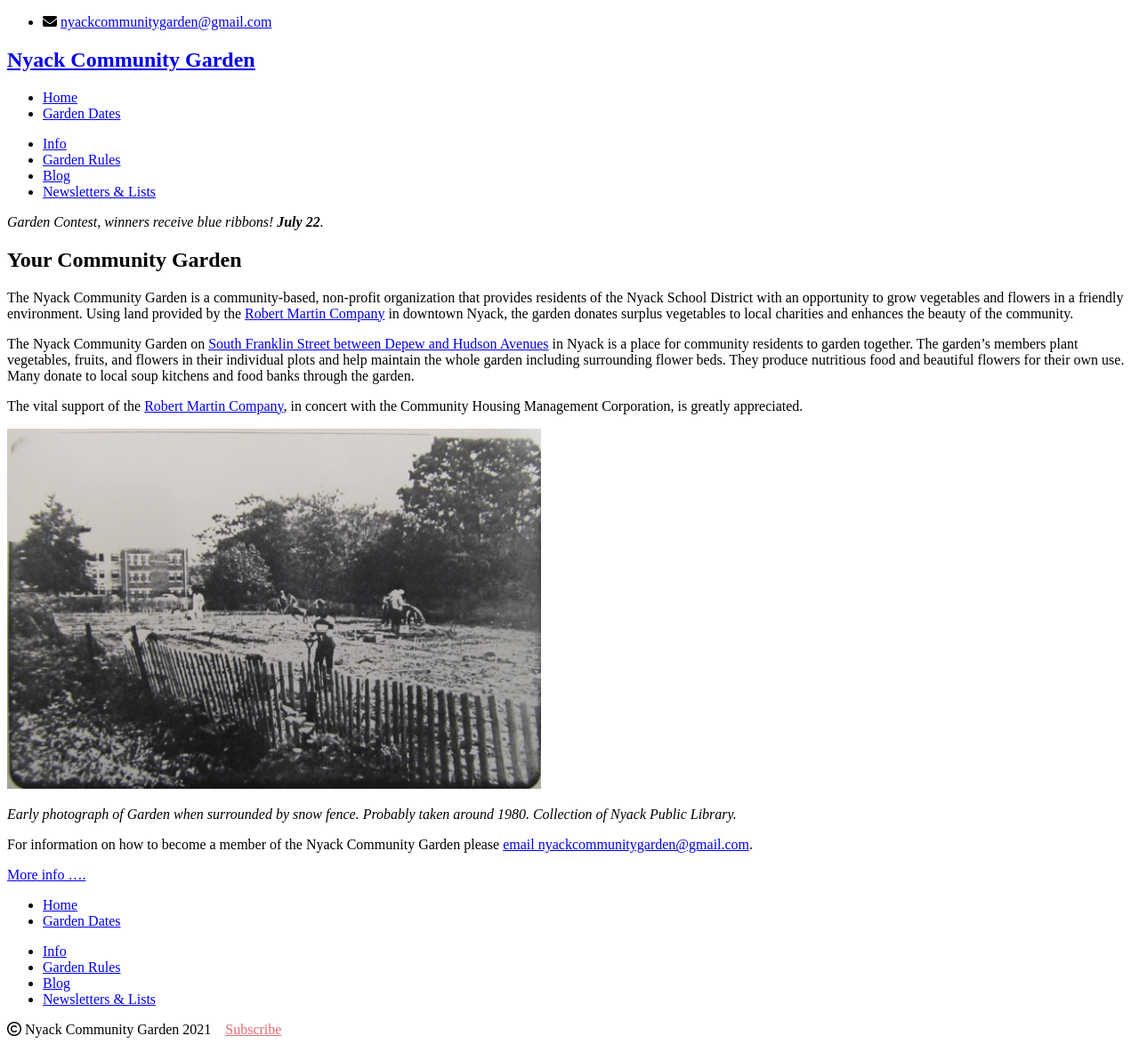
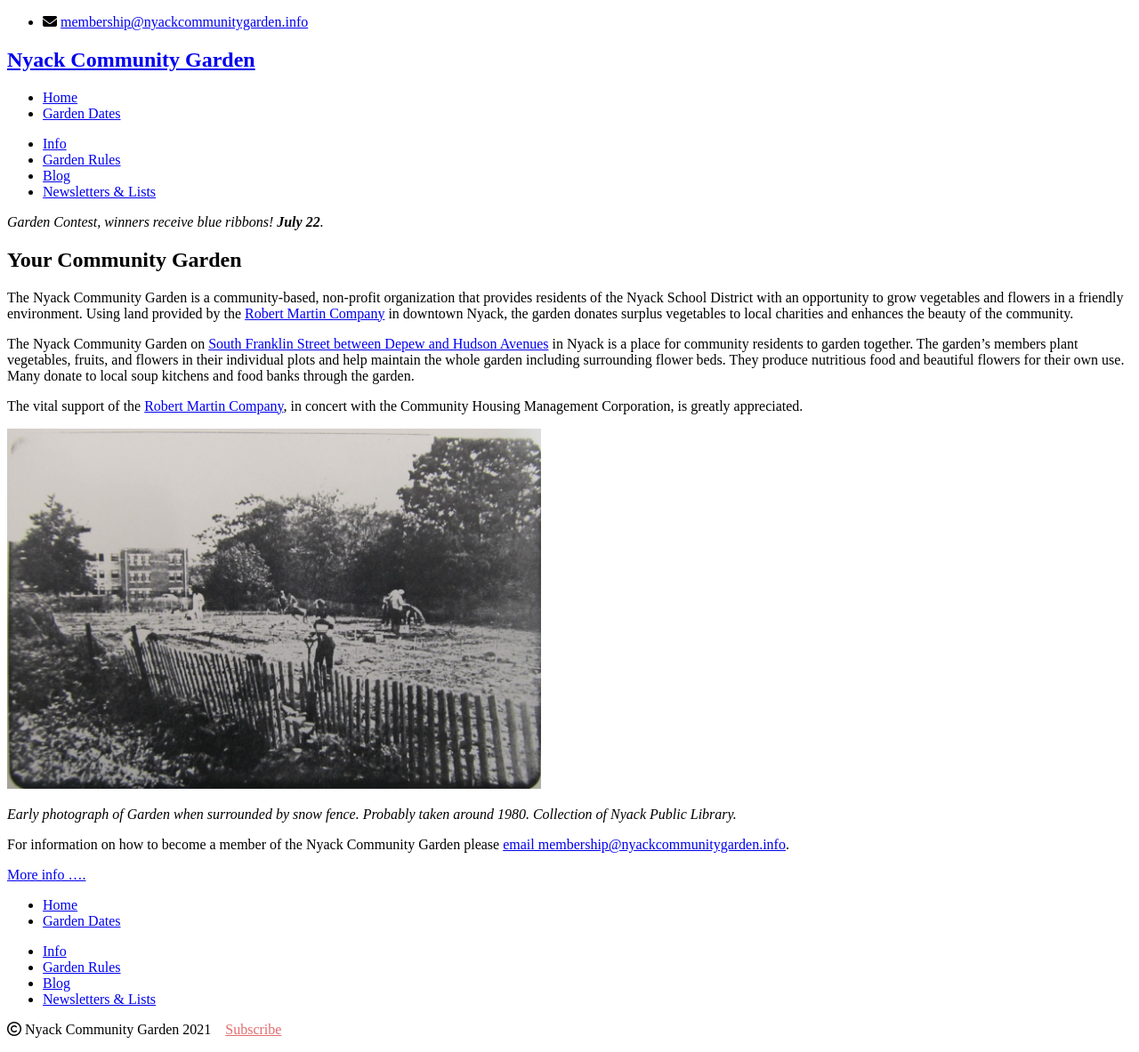
Before and after one commit to bosborne/nyackcommunitygarden, a Jekyll site: the page built from index.md, in a window 1280 px wide. Shown: the whole page at 89% size. Built offline with Jekyll 4.4.1, drawn with Linux system fonts in a browser that asks for light colours; nearby versions of some CDN libraries; library files that are not in the unit come from our copies.

Commit message:
Change email address to nyackcommunitygarden.info

```diff
--- a/_layouts/default.html
+++ b/_layouts/default.html
@@ -7,7 +7,7 @@
     <div class="container">
       <ul class="contacts">
         <li><i class="fa fa-envelope"></i>&nbsp;<a
-            href="mailto:nyackcommunitygarden@gmail.com">nyackcommunitygarden@gmail.com</a></li>
+            href="mailto:membership@nyackcommunitygarden.info">membership@nyackcommunitygarden.info</a></li>
       </ul>
     </div>
   </div>
--- a/index.md
+++ b/index.md
@@ -31,7 +31,7 @@ Housing Management Corporation, is greatly appreciated.
 *Early photograph of Garden when surrounded by snow fence. Probably taken around 1980. Collection of Nyack Public Library.*
 
 For information on how to become a member of the Nyack Community Garden
-please [email nyackcommunitygarden@gmail.com](mailto:nyackcommunitygarden@gmail.com>
+please [email membership@nyackcommunitygarden.info](mailto:membership@nyackcommunitygarden.info>
 ).
 
 [More info ....](/info/)
```
